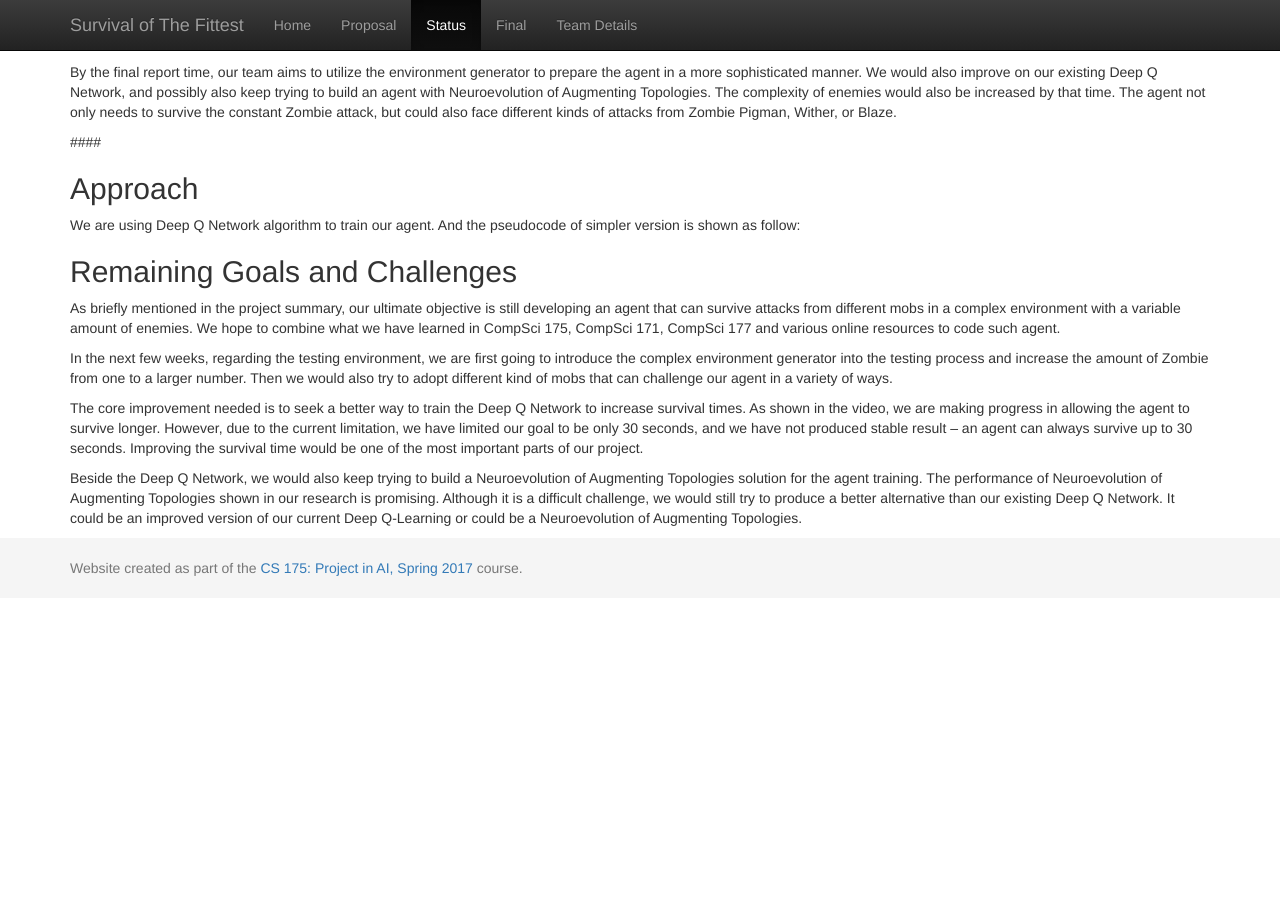
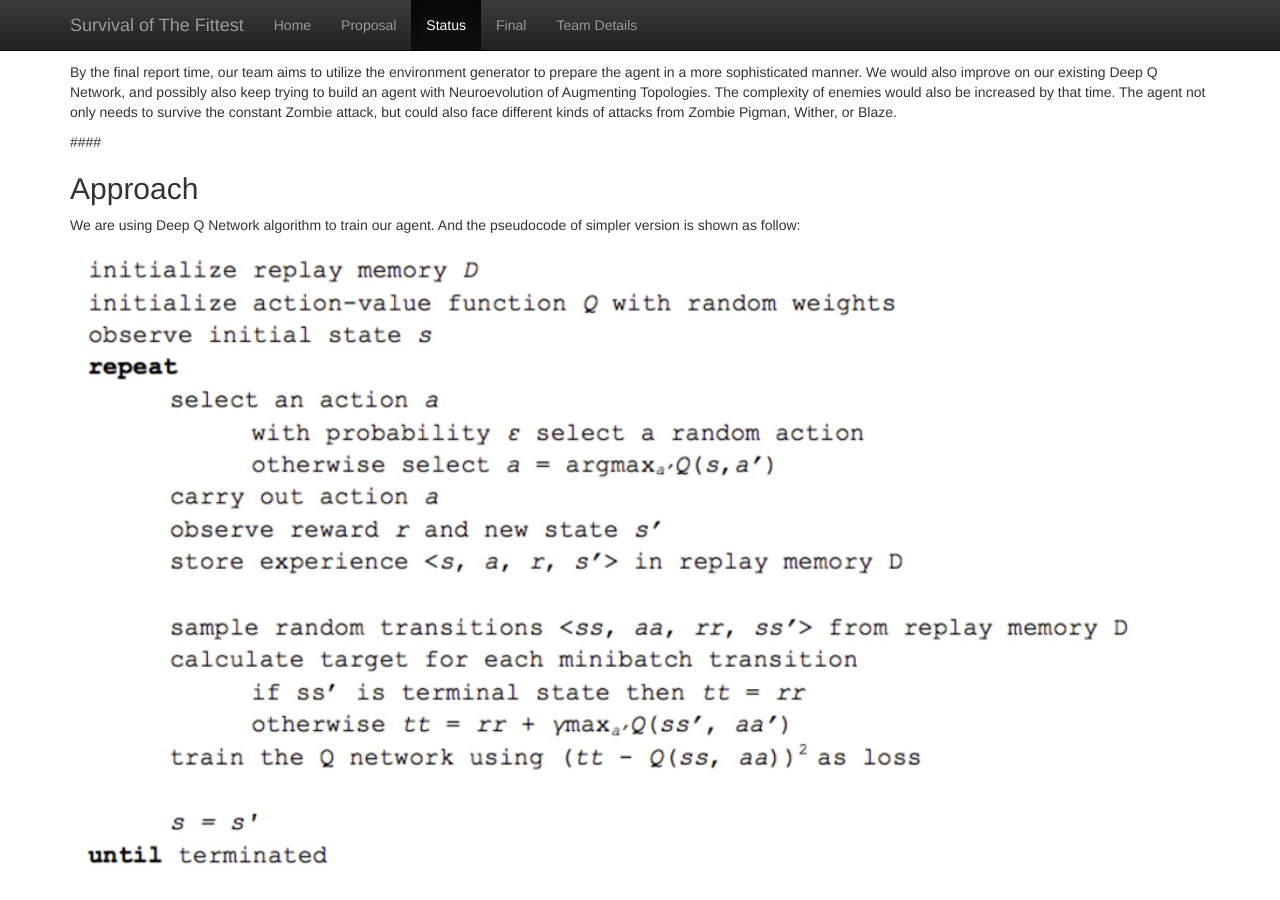
Before and after one commit to mingh2/SurvivalOfTheFittest, a Jekyll site: the page built from docs/status.md, in a window 1280 px wide and 900 px high, scrolled down 394 px. Built offline with Jekyll 4.4.1, drawn with Linux system fonts in a browser that asks for light colours; before the commit the page ends 992 px from its top, so only the background shows below that.

Commit message:
Update status.md

```diff
--- a/docs/status.md
+++ b/docs/status.md
@@ -19,6 +19,7 @@ By the final report time, our team aims to utilize the environment generator to
 ## Approach
 We are using Deep Q Network algorithm to train our agent. And the pseudocode of simpler version is shown as follow:
 
+<img src="Pseudocode.png" width="100%">
 
 ## Remaining Goals and Challenges
 
```
